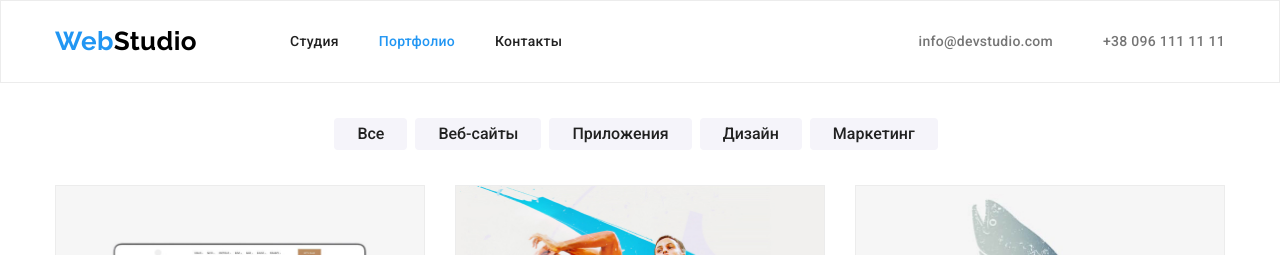
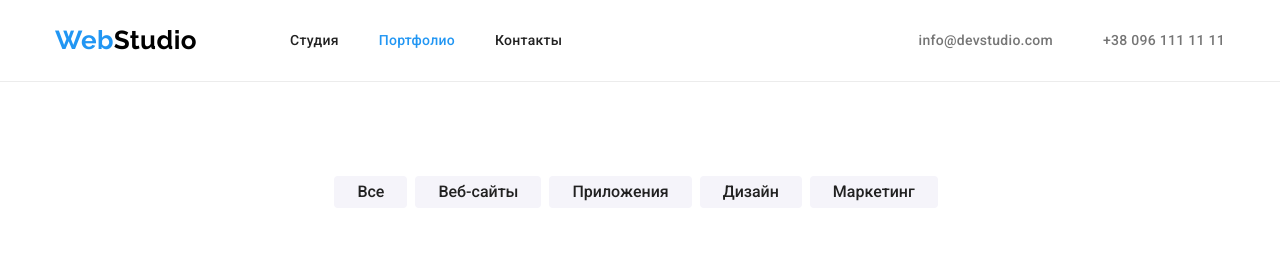
Before and after one commit to Aleksandr-Bryzgalin/goit-markup-hw-03, a plain HTML site: page portfolio.html in a window 1280 px wide. Shown: the top 255 px of the page. Drawn offline with nearby package versions, Linux system fonts and the light colour scheme.

Commit message:
Исправленный вариант

```diff
--- a/css/styles.css
+++ b/css/styles.css
@@ -31,7 +31,7 @@ p {
   --hero-text-color: #ffffff;
   --white-logo: #ffffff;
   --black-logo: #000000;
-  --border-color: #ececec;
+  --lain-color: #ececec;
 }
 
 .visually-hidden {
@@ -75,8 +75,13 @@ body {
   padding-bottom: 25px;
 }
 
-.header-border {
-  border: 1px solid var(--border-color);
+.lain-header {
+  border: none;
+  background-color: var(--lain-color);
+  color: var(--lain-color);
+  height: 1px;
+  margin: 0;
+  padding: 0;
 }
 
 .header-container {
@@ -154,8 +159,8 @@ body {
 
 /* footer */
 .footer {
-  padding-top: 25px;
-  padding-bottom: 25px;
+  padding-top: 60px;
+  padding-bottom: 60px;
 
   background-color: var(--bg-dark-color);
 
@@ -207,7 +212,6 @@ body {
 .section-hero {
   padding-top: 200px;
   padding-bottom: 200px;
-  margin-bottom: 95px;
 
   background-color: var(--bg-dark-color);
 
@@ -246,7 +250,7 @@ body {
 /* Section */
 
 .section {
-  margin-bottom: 95px;
+  padding-bottom: 95px;
 }
 
 .section-title {
@@ -263,6 +267,7 @@ body {
 /* Features */
 .features {
   display: flex;
+  padding-top: 95px;
 }
 
 .features-item:not(:last-child) {
@@ -345,7 +350,8 @@ body {
 }
 /* Стили для "Портфолио" */
 .portfolio {
-  padding-top: 35px;
+  padding-top: 94px;
+  padding-bottom: 94px;
 }
 
 /* button */
@@ -353,7 +359,7 @@ body {
 .button-container {
   display: flex;
   justify-content: center;
-  margin-bottom: 35px;
+  padding-bottom: 50px;
 }
 
 .dutton-item {
@@ -407,7 +413,6 @@ body {
 .flex-container {
   display: flex;
   flex-wrap: wrap;
-  padding-bottom: 152px;
 }
 
 .flex-element {
--- a/portfolio.html
+++ b/portfolio.html
@@ -11,7 +11,7 @@
   </head>
   <body>
     <!--Шапка сайта-->
-    <header class="header header-border">
+    <header class="header">
       <div class="container header-container">
         <nav class="navigation">
           <a href="./index.html" class="logo-header"><span class="accent-logo">Web</span>Studio</a>
@@ -33,6 +33,7 @@
         </ul>
       </div>
     </header>
+    <hr class="lain-header">
     <!-- мэйн -->
     <main>
       <section>
@@ -45,8 +46,6 @@
             <li class="dutton-item"><button type="button" class="button-filter">Дизайн</button></li>
             <li class="dutton-item"><button type="button" class="button-filter">Маркетинг</button></li>
           </ul>
-        </div>
-        <div class="container">
           <ul class="list flex-container">
             <li class="flex-element">
               <a href="" class="underlain">
```
